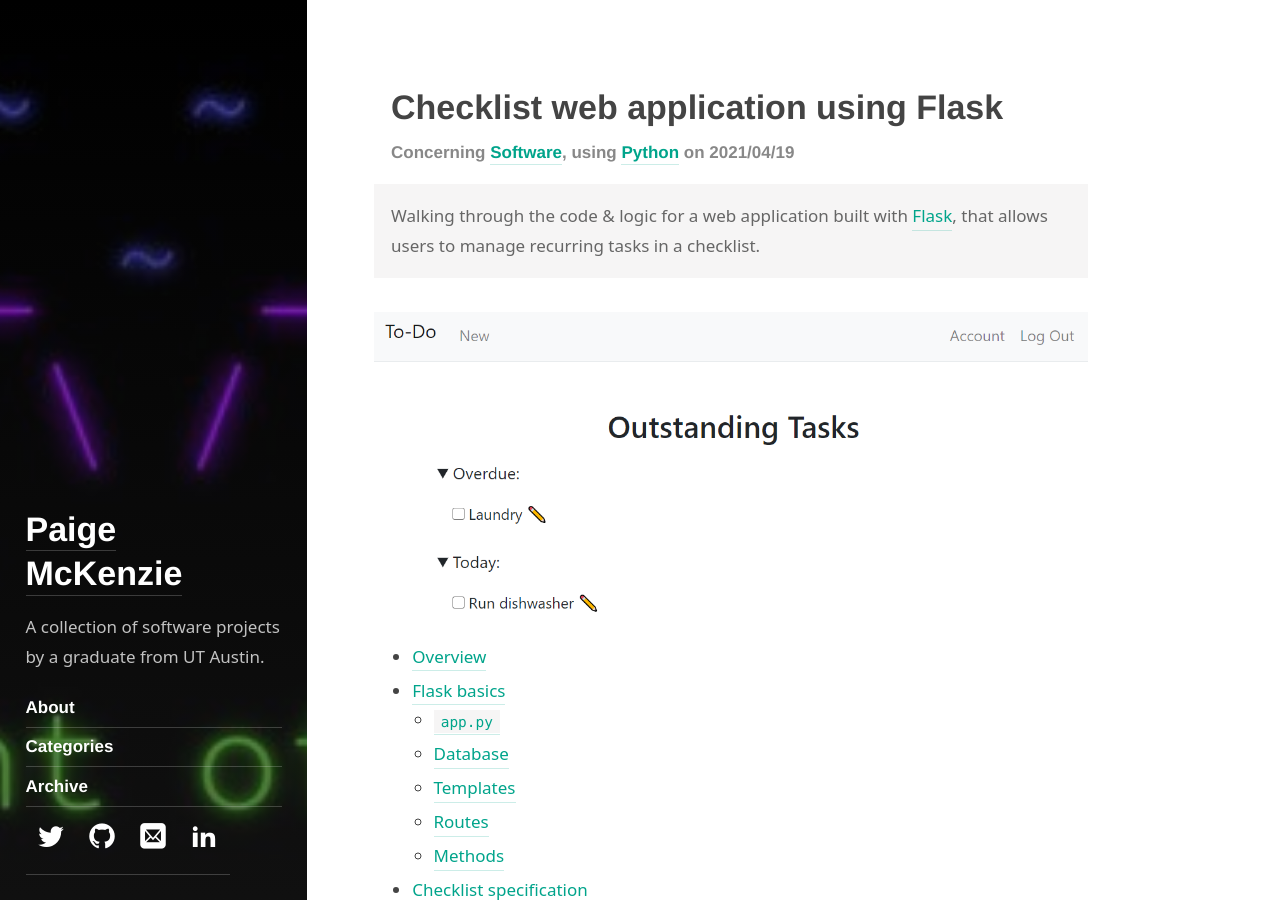
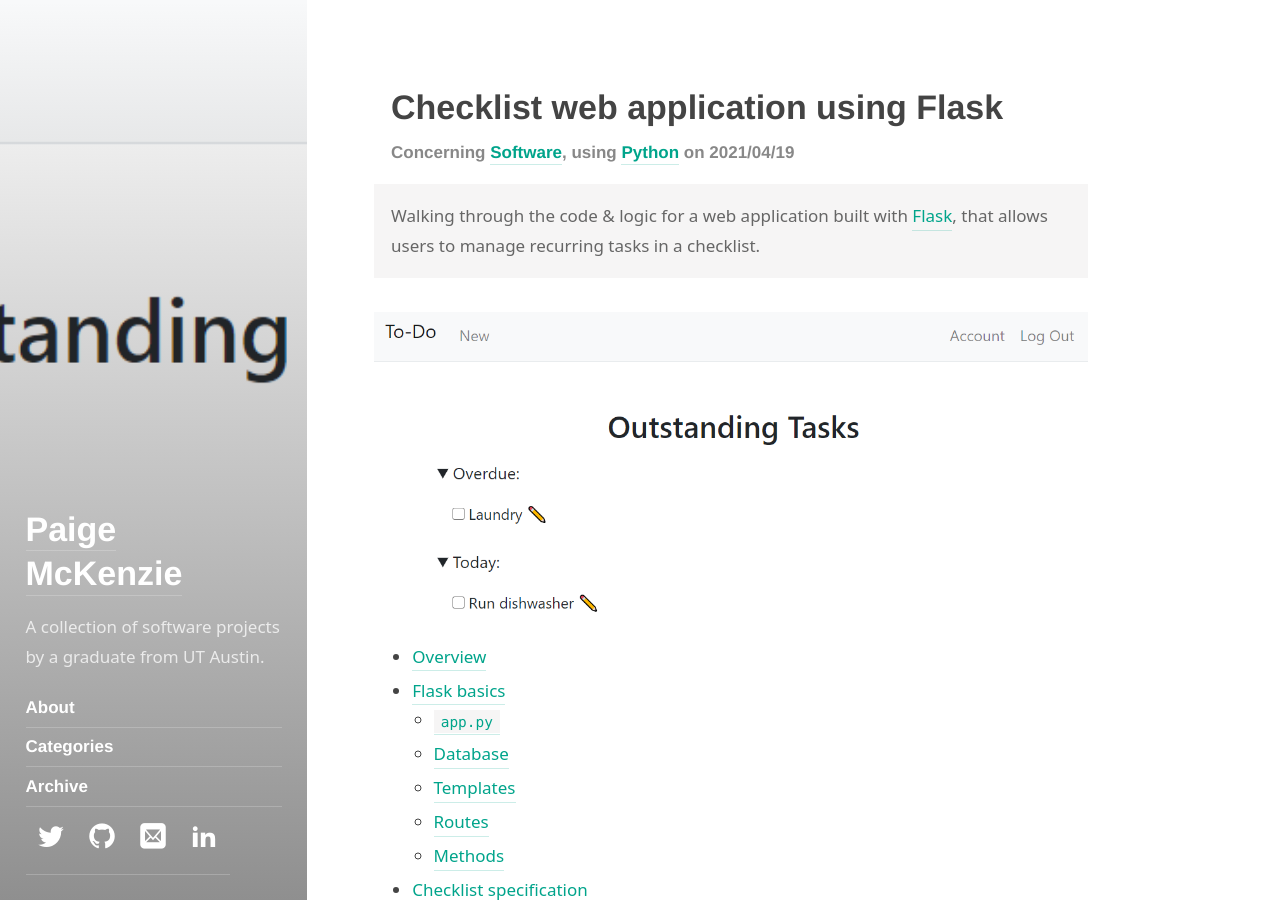
Before and after one commit to p-mckenzie/p-mckenzie.github.io, a Jekyll site: the page built from _posts/2021-04-19-checklist-web-app.md, in a window 1280 px wide and 900 px high. Built offline with Jekyll 4.4.1, drawn with Linux system fonts in a browser that asks for light colours; some web fonts are replaced.

Commit message:
file extension fixes

```diff
--- a/_posts/2021-04-19-checklist-web-app.md
+++ b/_posts/2021-04-19-checklist-web-app.md
@@ -13,7 +13,7 @@ description: >
 
 # (Optional) Link to an image that represents your blog post.
 # The aspect ratio should be ~16:9.
-image: /assets/img/AoC2020/header.jpg
+image: /assets/img/checklist/header.png
 
 # You can hide the description and/or image from the output
 # (only visible to search engines) by setting:
@@ -24,7 +24,7 @@ categories: [software]
 tags: []
 languages: [Python]
 ---
-![]({{site.url}}/assets/img/checklist/header.PNG){:.lead}
+![]({{site.url}}/assets/img/checklist/header.png){:.lead}
 
 <!--more-->
 
@@ -231,13 +231,13 @@ or not.
 
 A user who is not logged in has two options: to [log in]({{page.url}}#log-in) or to [register]({{page.url}}#register).
 
-![]({{site.url}}/assets/img/checklist/logged_out_routes.PNG)
+![]({{site.url}}/assets/img/checklist/logged_out_routes.png)
 
 A user who is logged in has more options: to mark a task as [complete]({{page.url}}#complete-task), to create a [new task]({{page.url}}#new-task),
 [edit]({{page.url}}#edit-task) an existing task, to manage their [account]({{page.url}}#manage-account),
 or to [log out]({{page.url}}#log-out).
 
-![]({{site.url}}/assets/img/checklist/logged_in_routes.PNG)
+![]({{site.url}}/assets/img/checklist/logged_in_routes.png)
 
 ### Register
 First off, any new user will need to be able to create an account. This route will be stored at /register,
```
